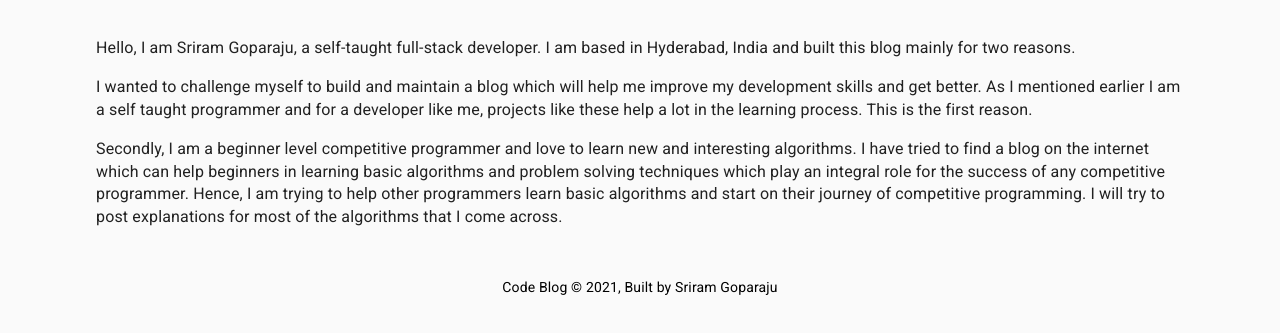
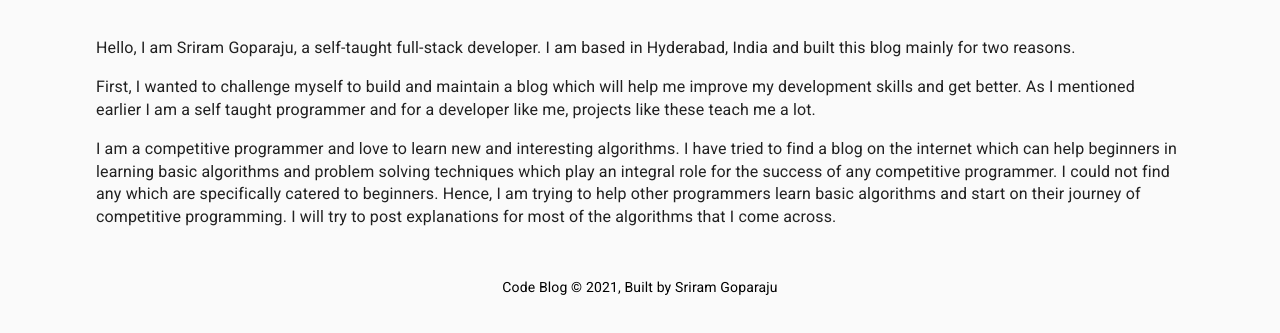
Before and after one commit to Radd99/Blog, a Gatsby site: page /about in a window 1280 px wide. Shown: the part 195-528 px from the top of the page. Built offline with nearby package versions, Linux system fonts and the light colour scheme; Gatsby itself is replaced by a stand-in of ours.

Commit message:
edited about page

```diff
--- a/gatsby-config.js
+++ b/gatsby-config.js
@@ -1,5 +1,5 @@
 require("dotenv").config({
-  path: `.env.${process.env.NODE_ENV}`,
+  path: `.env`,
 })
 
 module.exports = {
--- a/package.json
+++ b/package.json
@@ -39,7 +39,7 @@
   "license": "0BSD",
   "scripts": {
     "build": "gatsby build",
-    "develop": "env-cmd .env.development gatsby develop",
+    "develop": "env-cmd .env gatsby develop",
     "format": "prettier --write \"**/*.{js,jsx,ts,tsx,json,md}\"",
     "start": "npm run develop",
     "serve": "gatsby serve",
--- a/src/components/BlogContainer.js
+++ b/src/components/BlogContainer.js
@@ -105,7 +105,7 @@ const useStyles = makeStyles(theme => ({
 function BlogContainer({ thumbnail, title, date, tags, description, slug }) {
   const classes = useStyles()
 
-  const tagArray = tags.split(" ")
+  const tagArray = tags.split(", ")
 
   return (
     <div className={classes.container}>
--- a/src/pages/about.js
+++ b/src/pages/about.js
@@ -45,21 +45,21 @@ const about = () => {
             reasons.
           </p>
           <p>
-            I wanted to challenge myself to build and maintain a blog which will
-            help me improve my development skills and get better. As I mentioned
-            earlier I am a self taught programmer and for a developer like me,
-            projects like these help a lot in the learning process. This is the
-            first reason.
+            First, I wanted to challenge myself to build and maintain a blog
+            which will help me improve my development skills and get better. As
+            I mentioned earlier I am a self taught programmer and for a
+            developer like me, projects like these teach me a lot.
           </p>
           <p>
-            Secondly, I am a beginner level competitive programmer and love to
-            learn new and interesting algorithms. I have tried to find a blog on
-            the internet which can help beginners in learning basic algorithms
-            and problem solving techniques which play an integral role for the
-            success of any competitive programmer. Hence, I am trying to help
-            other programmers learn basic algorithms and start on their journey
-            of competitive programming. I will try to post explanations for most
-            of the algorithms that I come across.
+            I am a competitive programmer and love to learn new and interesting
+            algorithms. I have tried to find a blog on the internet which can
+            help beginners in learning basic algorithms and problem solving
+            techniques which play an integral role for the success of any
+            competitive programmer. I could not find any which are specifically
+            catered to beginners. Hence, I am trying to help other programmers
+            learn basic algorithms and start on their journey of competitive
+            programming. I will try to post explanations for most of the
+            algorithms that I come across.
           </p>
         </div>
       </div>
```
Also changed, not shown: src/templates/BlogTemplate.js (+29 -5 lines).
